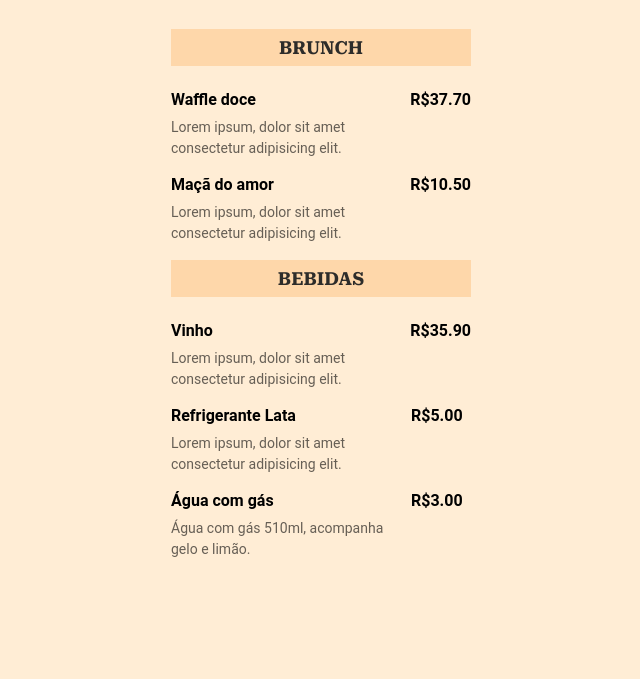
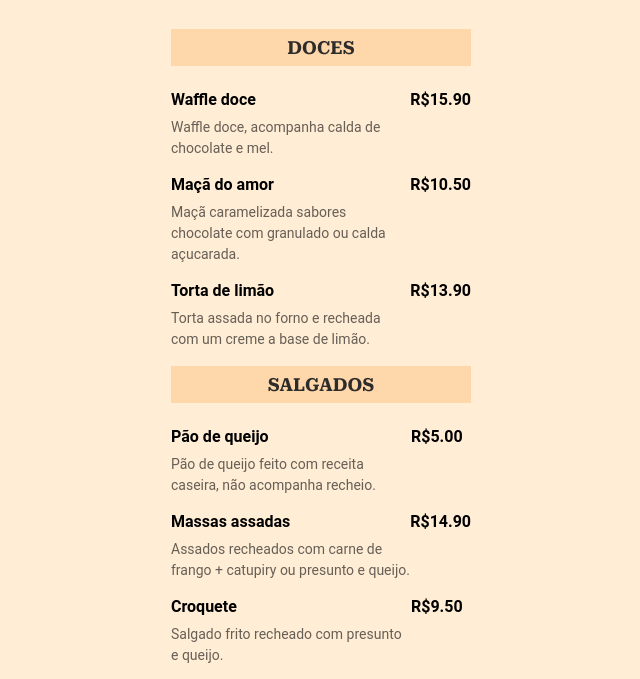
Before and after one commit to Renaky/Cardapio, a plain HTML site: page Rocket/index.html in a window 1280 px wide. Shown: the part 88-767 px from the top of the page, without its empty margins (319-959 px from the left). Drawn offline with Linux system fonts and the light colour scheme.

Commit message:
menu atualizado

```diff
--- a/Rocket/index.html
+++ b/Rocket/index.html
@@ -20,16 +20,16 @@
         </header>
 
         <section>
-            <h2>Brunch</h2>
+            <h2>Doces</h2>
 
             <ul>
                 <li>
                     <div class="details">
                         <h3>Waffle doce</h3>
-                        <p class="description">Lorem ipsum, dolor sit amet consectetur adipisicing elit.</p>
+                        <p class="description">Waffle doce, acompanha calda de chocolate e mel.</p>
                     </div>
                     <strong class="price">
-                        R$37.70
+                        R$15.90
                     </strong>
 
                 </li>
@@ -37,13 +37,69 @@
                 <li>
                     <div class="details">
                         <h3>Maçã do amor</h3>
-                        <p class="description">Lorem ipsum, dolor sit amet consectetur adipisicing elit.</p>
+                        <p class="description">Maçã caramelizada sabores chocolate com granulado ou calda açucarada. </p>
                     </div>
                     <strong class="price">
                         R$10.50
                     </strong>
 
                 </li>
+
+                <li>
+                    <div class="details">
+                        <h3>Torta de limão</h3>
+                        <p class="description">Torta assada no forno e recheada com um creme a base de limão.</p>
+                    </div>
+                    <strong class="price">
+                        R$13.90
+                    </strong>
+
+                </li>
+
+            </ul>
+
+        </section>
+
+        <section>
+            <h2>Salgados</h2>
+
+            <ul>
+                <li>
+                    <div class="details">
+                        <h3>Pão de queijo</h3>
+                        <p class="description">Pão de queijo feito com receita caseira, não acompanha recheio.</p>
+                    </div>
+                    <strong class="price">
+                        R$5.00
+                    </strong>
+
+                </li>
+
+                <li>
+                    <div class="details">
+                        <h3>Massas assadas</h3>
+                        <p class="description">Assados recheados com carne de frango + catupiry ou presunto e queijo.</p>
+                    </div>
+                    <strong class="price">
+                        R$14.90
+                    </strong>
+
+
+                </li>
+
+                <li>
+                    <div class="details">
+                        <h3>Croquete</h3>
+                        <p class="description">Salgado frito recheado com presunto e queijo.</p>
+                    </div>
+                    <strong class="price">
+                        R$9.50
+                    </strong>
+
+
+                </li>
+
+
 
             </ul>
 
@@ -56,7 +112,7 @@
                 <li>
                     <div class="details">
                         <h3>Vinho</h3>
-                        <p class="description">Lorem ipsum, dolor sit amet consectetur adipisicing elit.</p>
+                        <p class="description">Garrafa de vinho tinto 900ML, opções de vinho suave e seco disponíveis</p>
                     </div>
                     <strong class="price">
                         R$35.90
@@ -66,8 +122,8 @@
 
                 <li>
                     <div class="details">
-                        <h3>Refrigerante Lata</h3>
-                        <p class="description">Lorem ipsum, dolor sit amet consectetur adipisicing elit.</p>
+                        <h3>Refrigerante lata</h3>
+                        <p class="description">Refrigerante de lata 350ML, diversas marcas, consultar outras opções.</p>
                     </div>
                     <strong class="price">
                         R$5.00
@@ -93,5 +149,8 @@
             </ul>
 
         </section>
+
+
+
     </body>
 </html>
```
